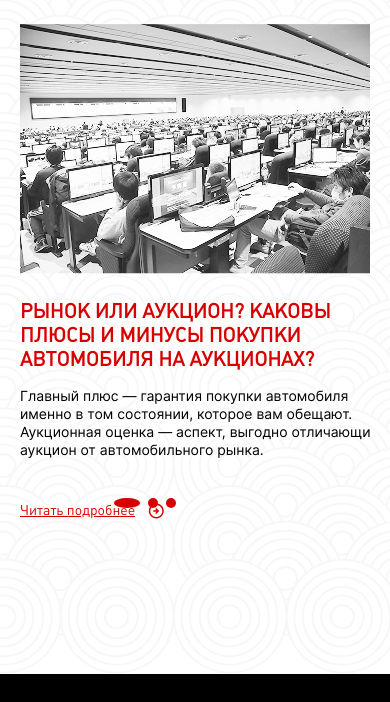
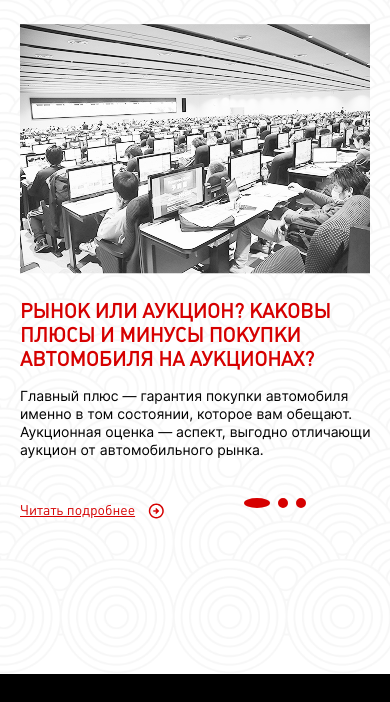
Before and after one commit to Al1moff018/Assorti-Motors, a website: page index.html in a window 390 px wide. Shown: the part 867-1569 px from the top of the page. Drawn offline with nearby package versions, Linux system fonts and the light colour scheme.

Commit message:
3-section-medias

```diff
--- a/sass/reset/_reset.scss
+++ b/sass/reset/_reset.scss
@@ -61,3 +61,8 @@ body{
 .swiper-pagination{
     left: -50px !important;
 }
+@media (max-width: 480px){
+    .swiper-pagination{
+        left: 80px !important;
+    }
+}
```
Also changed, not shown: css/style.css, 1 other file.
